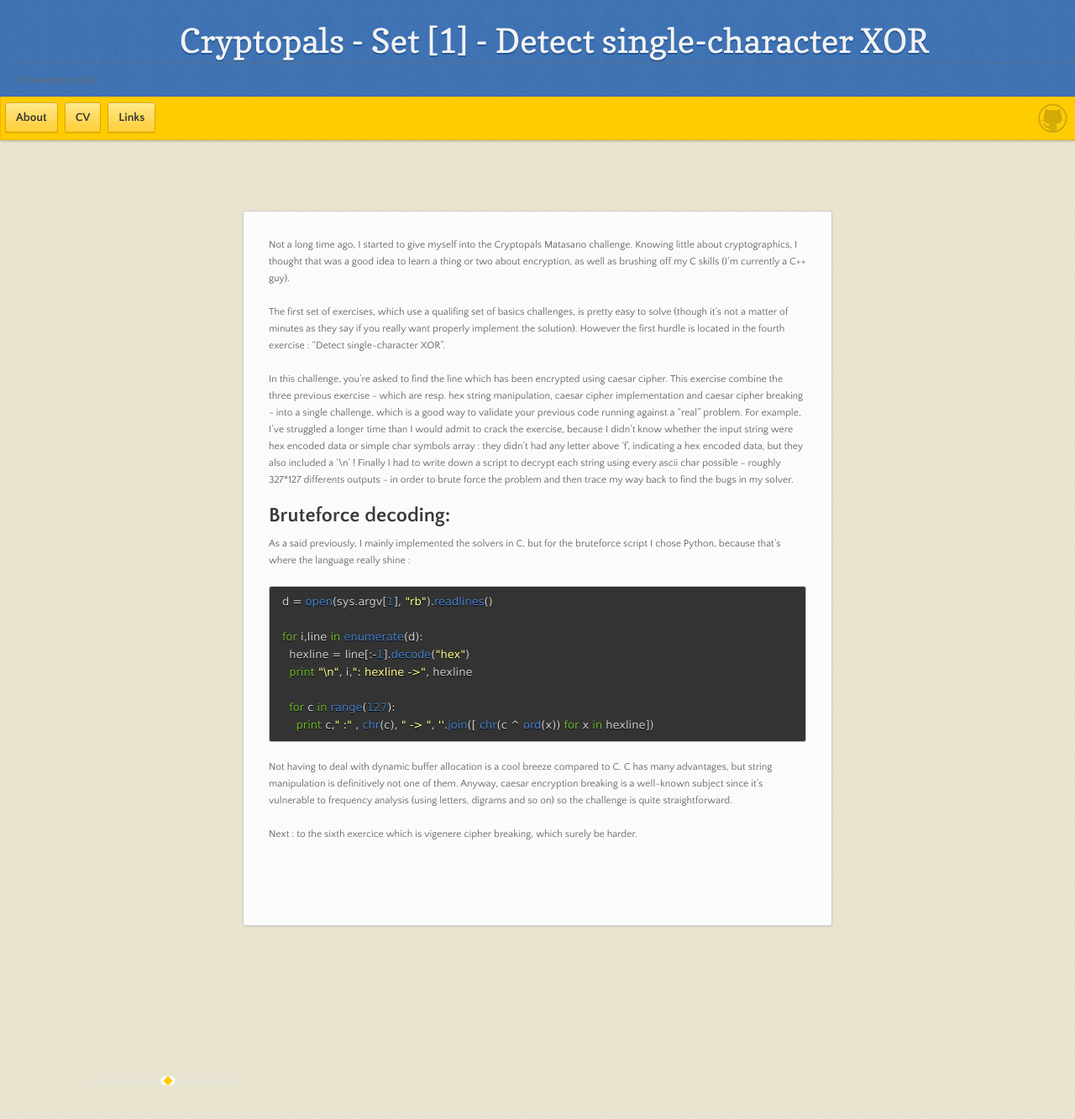
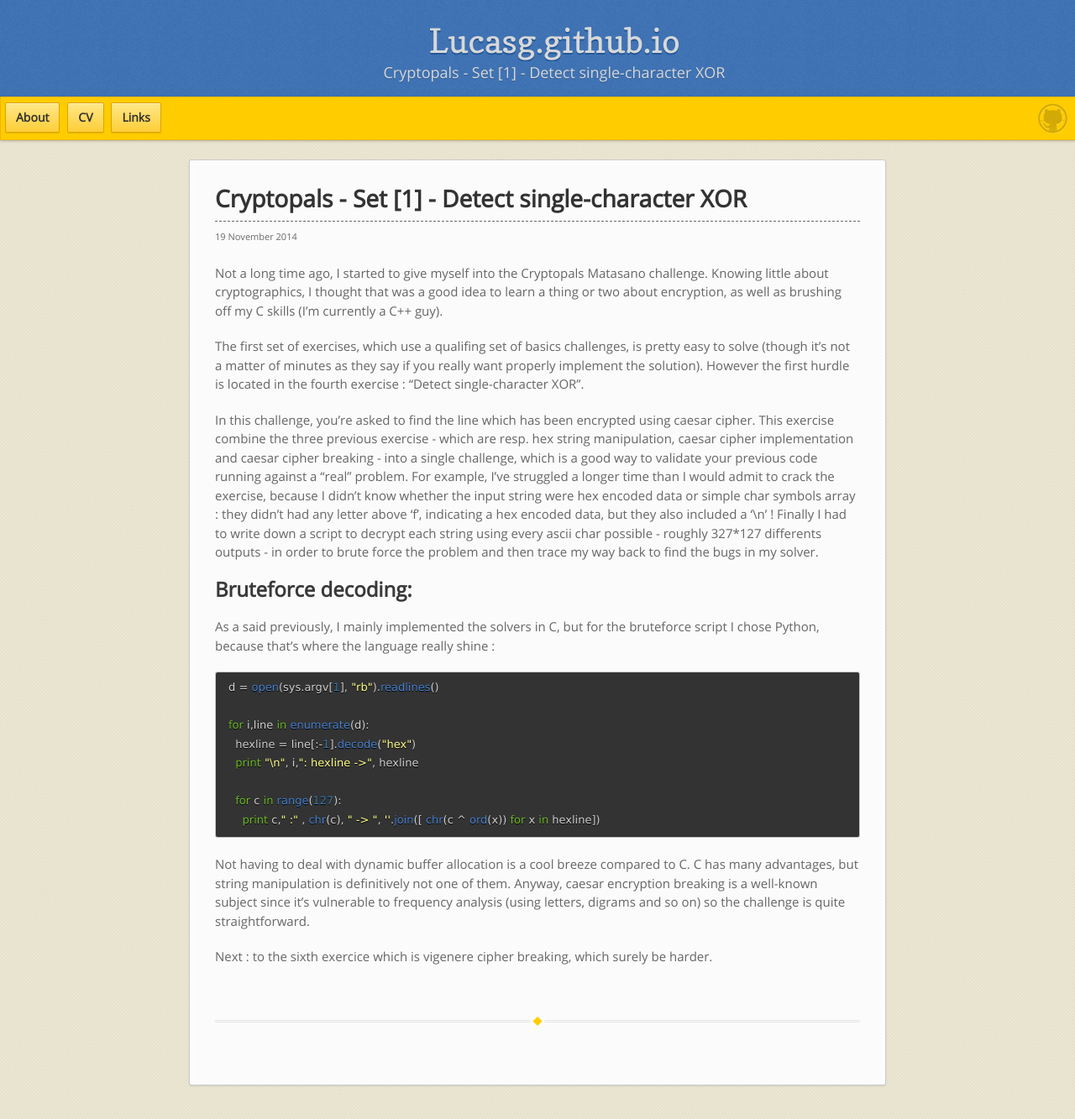
Before and after one commit to gavz/lucasg.github.io, a Jekyll site: the page built from _posts/2014-11-19-cryptopals-set-[1]-detect-single-char-xor.md, in a window 1280 px wide and 1333 px high. Shown: the whole window at 84% size. Built offline with Jekyll 4.4.1, drawn with Linux system fonts in a browser that asks for light colours; nearby versions of some CDN libraries.

Commit message:
Added OpenSans fontface. \n Modified body and h3 font size \n Modified header and div.title in regards to the change in HTML.

```diff
--- a/stylesheets/styles.css
+++ b/stylesheets/styles.css
@@ -2,6 +2,70 @@
 Leap Day for GitHub Pages
 by Matt Graham
 */
+@font-face {
+font-family: 'OpenSansLight';
+src: url("../fonts/OpenSans-Light-webfont.eot");
+src: url("../fonts/OpenSans-Light-webfont.eot?#iefix") format("embedded-opentype"), url("../fonts/OpenSans-Light-webfont.woff") format("woff"), url("../fonts/OpenSans-Light-webfont.ttf") format("truetype"), url("../fonts/OpenSans-Light-webfont.svg#OpenSansLight") format("svg");
+font-weight: normal;
+font-style: normal;
+}
+@font-face {
+font-family: 'OpenSansLightItalic';
+src: url("../fonts/OpenSans-LightItalic-webfont.eot");
+src: url("../fonts/OpenSans-LightItalic-webfont.eot?#iefix") format("embedded-opentype"), url("../fonts/OpenSans-LightItalic-webfont.woff") format("woff"), url("../fonts/OpenSans-LightItalic-webfont.ttf") format("truetype"), url("../fonts/OpenSans-LightItalic-webfont.svg#OpenSansLightItalic") format("svg");
+font-weight: normal;
+font-style: normal;
+}
+@font-face {
+font-family: 'OpenSansRegular';
+src: url("../fonts/OpenSans-Regular-webfont.eot");
+src: url("../fonts/OpenSans-Regular-webfont.eot?#iefix") format("embedded-opentype"), url("../fonts/OpenSans-Regular-webfont.woff") format("woff"), url("../fonts/OpenSans-Regular-webfont.ttf") format("truetype"), url("../fonts/OpenSans-Regular-webfont.svg#OpenSansRegular") format("svg");
+font-weight: normal;
+font-style: normal;
+-webkit-font-smoothing: antialiased;
+}
+@font-face {
+font-family: 'OpenSansItalic';
+src: url("../fonts/OpenSans-Italic-webfont.eot");
+src: url("../fonts/OpenSans-Italic-webfont.eot?#iefix") format("embedded-opentype"), url("../fonts/OpenSans-Italic-webfont.woff") format("woff"), url("../fonts/OpenSans-Italic-webfont.ttf") format("truetype"), url("../fonts/OpenSans-Italic-webfont.svg#OpenSansItalic") format("svg");
+font-weight: normal;
+font-style: normal;
+-webkit-font-smoothing: antialiased;
+}
+@font-face {
+font-family: 'OpenSansSemibold';
+src: url("../fonts/OpenSans-Semibold-webfont.eot");
+src: url("../fonts/OpenSans-Semibold-webfont.eot?#iefix") format("embedded-opentype"), url("../fonts/OpenSans-Semibold-webfont.woff") format("woff"), url("../fonts/OpenSans-Semibold-webfont.ttf") format("truetype"), url("../fonts/OpenSans-Semibold-webfont.svg#OpenSansSemibold") format("svg");
+font-weight: normal;
+font-style: normal;
+-webkit-font-smoothing: antialiased;
+}
+@font-face {
+font-family: 'OpenSansSemiboldItalic';
+src: url("../fonts/OpenSans-SemiboldItalic-webfont.eot");
+src: url("../fonts/OpenSans-SemiboldItalic-webfont.eot?#iefix") format("embedded-opentype"), url("../fonts/OpenSans-SemiboldItalic-webfont.woff") format("woff"), url("../fonts/OpenSans-SemiboldItalic-webfont.ttf") format("truetype"), url("../fonts/OpenSans-SemiboldItalic-webfont.svg#OpenSansSemiboldItalic") format("svg");
+font-weight: normal;
+font-style: normal;
+-webkit-font-smoothing: antialiased;
+}
+@font-face {
+font-family: 'OpenSansBold';
+src: url("../fonts/OpenSans-Bold-webfont.eot");
+src: url("../fonts/OpenSans-Bold-webfont.eot?#iefix") format("embedded-opentype"), url("../fonts/OpenSans-Bold-webfont.woff") format("woff"), url("../fonts/OpenSans-Bold-webfont.ttf") format("truetype"), url("../fonts/OpenSans-Bold-webfont.svg#OpenSansBold") format("svg");
+font-weight: normal;
+font-style: normal;
+-webkit-font-smoothing: antialiased;
+}
+@font-face {
+font-family: 'OpenSansBoldItalic';
+src: url("../fonts/OpenSans-BoldItalic-webfont.eot");
+src: url("../fonts/OpenSans-BoldItalic-webfont.eot?#iefix") format("embedded-opentype"), url("../fonts/OpenSans-BoldItalic-webfont.woff") format("woff"), url("../fonts/OpenSans-BoldItalic-webfont.ttf") format("truetype"), url("../fonts/OpenSans-BoldItalic-webfont.svg#OpenSansBoldItalic") format("svg");
+font-weight: normal;
+font-style: normal;
+-webkit-font-smoothing: antialiased;
+}
+
+
 @font-face {
   font-family: 'Quattrocento Sans';
   src: url("../fonts/quattrocentosans-bold-webfont.eot");
@@ -89,6 +153,8 @@ audio:not([controls]) {
   display: none;
 }
 
+
+
 /* =============================================================================
    Base
    ========================================================================== */
@@ -154,11 +220,6 @@ a:active {
 h1 {
   font-size: 2em;
   margin: 0.67em 0;
-}
-
-/* Subclassing for url in titles */
-h1 a{
-  color: #D8D8D8;
 }
 
 h2 {
@@ -338,6 +399,12 @@ svg:not(:root) {
   overflow: hidden;
 }
 
+div.iframe {
+  width: 100%;
+  text-align:center;
+  display:block;
+}
+
 /* =============================================================================
    Figures
    ========================================================================== */
@@ -507,11 +574,11 @@ table {
   border-spacing: 0;
 }
 
+/**/
+body {
 
-body {
-  font: 12px/20px  "Quattrocento Sans","Helvetica Neue", Helvetica, Arial, sans-serif;
+  font: 15px/1.5 "OpenSansRegular","Helvetica Neue", Helvetica, Arial, sans-serif;
   color: #666;
-  font-weight: 300;
   margin: 0px;
   padding: 0px 0 20px 0px;
   background: url(../images/body-background.png) #eae6d1;
@@ -523,10 +590,10 @@ h1, h2, h3, h4, h5, h6 {
 }
 
 p, ul, ol, table, pre, dl {
-  margin: 0 0 20px;
+  margin: 20px 0 20px;
 }
 
-h1, h2, h3 {
+h1, h2 {
   line-height: 1.1;
 }
 
@@ -544,15 +611,14 @@ h3, h4, h5, h6 {
 }
 
 h3 {
-  font: 12px/20px "Helvetica Neue";
-  color: rgba(36, 32, 32, 1);
-  font-size: 12px;
-  line-height: 18px;
+  /*color: rgba(36, 32, 32, 1);*/
+  /*font-size: 12px;*/
+  /*line-height: 1.3;*/
 }
 
 a {
   color: #3399cc;
-  font-weight: 400;
+  /*font-weight: 400;*/
   text-decoration: none;
 }
 
@@ -659,7 +725,7 @@ dt {
   font-weight: 700;
 }
 
-header {
+div.title {
   padding: 25px 20px 40px 20px;
   margin: 0;
   position: fixed;
@@ -677,7 +743,7 @@ header {
   -webkit-font-smoothing: antialiased;
   min-height: 76px;
 }
-header h1 {
+div.title h1 {
   font: 40px/48px "Copse", "Helvetica Neue", Helvetica, Arial, sans-serif;
   color: #f3f3f3;
   text-shadow: 0px 2px 0px #235796;
@@ -688,11 +754,16 @@ header h1 {
   -o-text-overflow: ellipsis;
   -ms-text-overflow: ellipsis;
 }
-header p {
+div.title p {
   color: #d8d8d8;
   text-shadow: rgba(0, 0, 0, 0.2) 0 1px 0;
   font-size: 18px;
   margin: 0px;
+}
+
+/* Subclassing for url in titles */
+div.title h1 a{
+  color: #D8D8D8;
 }
 
 #banner {
@@ -719,6 +790,7 @@ header p {
   width: 100%;
 }
 #banner .button {
+  font: 14px/1.5 "OpenSansRegular","Helvetica Neue", Helvetica, Arial, sans-serif;
   border: 1px solid #dba500;
   background: -webkit-gradient(linear, 50% 0%, 50% 100%, color-stop(0%, #ffe788), color-stop(100%, #ffce38));
   background: -webkit-linear-gradient(#ffe788, #ffce38);
@@ -822,7 +894,7 @@ section {
   box-shadow: 0px 1px 2px rgba(0, 0, 0, 0.09), inset 0px 0px 2px 2px rgba(255, 255, 255, 0.5), inset 0 0 5px 5px rgba(255, 255, 255, 0.4);
   margin-left: auto;
   margin-right: auto;
-  width: 50%;
+  width: 60%;
 }
 
 small {
@@ -864,7 +936,7 @@ nav ul a:hover {
   color: #999;
 }
 
-footer {
+div.footer {
   width: 180px;
   position: fixed;
   left: 50%;
@@ -913,7 +985,7 @@ footer {
     max-width: 600px;
   }
 
-  footer {
+  div.footer {
     text-align: center;
     margin: 20px auto;
     position: relative;
@@ -927,11 +999,11 @@ footer {
     word-wrap: break-word;
   }
 
-  header {
+  div.title {
     padding: 20px 20px;
     margin: 0;
   }
-  header h1 {
+  div.title h1 {
     font-size: 32px;
     white-space: nowrap;
     overflow: hidden;
@@ -939,7 +1011,7 @@ footer {
     -o-text-overflow: ellipsis;
     -ms-text-overflow: ellipsis;
   }
-  header p {
+  div.title p {
     display: none;
   }
 
@@ -999,7 +1071,7 @@ footer {
   }
 }
 @media print, screen and (max-height: 680px) {
-  footer {
+  div.footer {
     text-align: center;
     margin: 20px auto;
     position: relative;
@@ -1013,7 +1085,7 @@ footer {
     display: none;
   }
 
-  footer {
+  div.footer {
     text-align: center;
     margin: 20px auto;
     position: relative;
```
